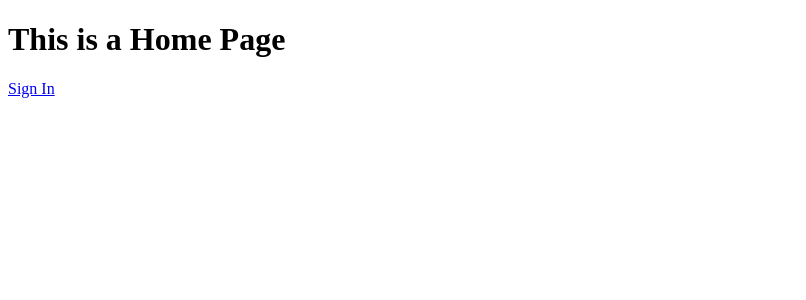
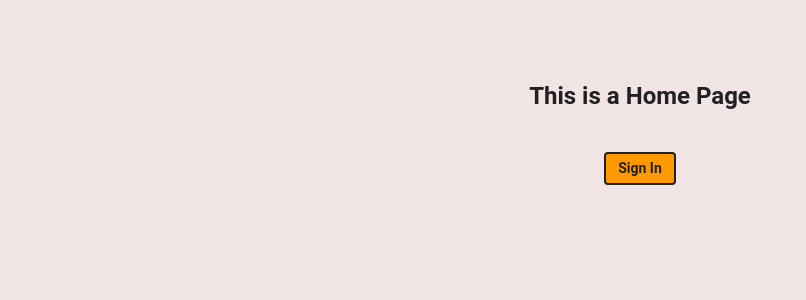
Before and after one commit to RadamantiumX/claustro, a React (Vite) app in the folder loader/shop/: page / in a window 1280 px wide. Shown: the top 300 px of the page, without its empty margins (0-806 px from the left). Built offline with nearby package versions, Linux system fonts and the light colour scheme.

Commit message:
feat: latest changes

```diff
--- /dev/null
+++ b/loader/shop/src/components/Button.tsx
@@ -0,0 +1,9 @@
+
+
+export default function Button({children}:any) {
+  return (
+    <button className="rounded-sm bg-blue-400 px-3 py-1 border-2 font-bold">
+      {children}
+    </button>
+  )
+}
--- a/loader/shop/src/components/Form.tsx
+++ b/loader/shop/src/components/Form.tsx
@@ -30,11 +30,14 @@ export default function Form() {
   }
 
   return (
-    <form onSubmit={handleSubmit}>
-      <input id="username" name="username" type="text" placeholder="username" value={formData.username} onChange={handleChange}/>
-      <input id="password" name="password" type="password" placeholder="password" value={formData.password} onChange={handleChange}/>
+    <div className="flex flex-col items-center">
+      <form className="flex flex-col gap-2 mt-20" onSubmit={handleSubmit}>
+      <input className="p-1 rounded-sm" id="username" name="username" type="text" placeholder="username" value={formData.username} onChange={handleChange}/>
+      <input className="p-1 rounded-sm" id="password" name="password" type="password" placeholder="password" value={formData.password} onChange={handleChange}/>
 
-      <button type="submit">Login</button>
+      <button className="rounded-sm bg-blue-400 px-3 py-1 border-2 font-bold" type="submit">Login</button>
     </form>
+    </div>
+
   )
 }
--- a/loader/shop/src/main.tsx
+++ b/loader/shop/src/main.tsx
@@ -2,7 +2,7 @@ import { StrictMode } from 'react'
 import { createRoot } from 'react-dom/client'
 import { Providers } from './shared/Providers'
 import { App } from './core/App'
-
+import './styles/index.css'
 
 createRoot(document.getElementById('root')!).render(
   <StrictMode>
--- a/loader/shop/src/pages/Home.tsx
+++ b/loader/shop/src/pages/Home.tsx
@@ -7,11 +7,15 @@ import { Link } from "react-router"
   return (
     <>
 
-    <div>
-      <h1>
+    <div className="flex flex-col items-center">
+
+      <div className="flex flex-col justify-center items-center mt-20 gap-y-10">
+        <h1 className="font-bold text-2xl">
       This is a Home Page
-    </h1>
-      <Link to="/signin">Sign In</Link>
+        </h1>
+      <Link className="rounded-sm bg-amber-500 px-3 py-1 border-2 font-bold" to="/signin">Sign In</Link>
+      </div>
+
     </div>
 
     </>
--- /dev/null
+++ b/loader/shop/src/styles/index.css
@@ -0,0 +1,18 @@
+@import "tailwindcss";
+@import url('https://fonts.googleapis.com/css2?family=Roboto:ital,wght@0,400;0,500;0,700;1,400;1,500;1,700&display=swap');
+
+* {
+  box-sizing: border-box;
+}
+html, body, #root {
+  min-height: 100vh;
+}
+
+body {
+  font-family: 'Roboto', sans-serif;
+  margin: 0;
+  padding: 0;
+  font-size: 14px;
+  color: #212121;
+  background-color: #f0e4e4;
+}
```
